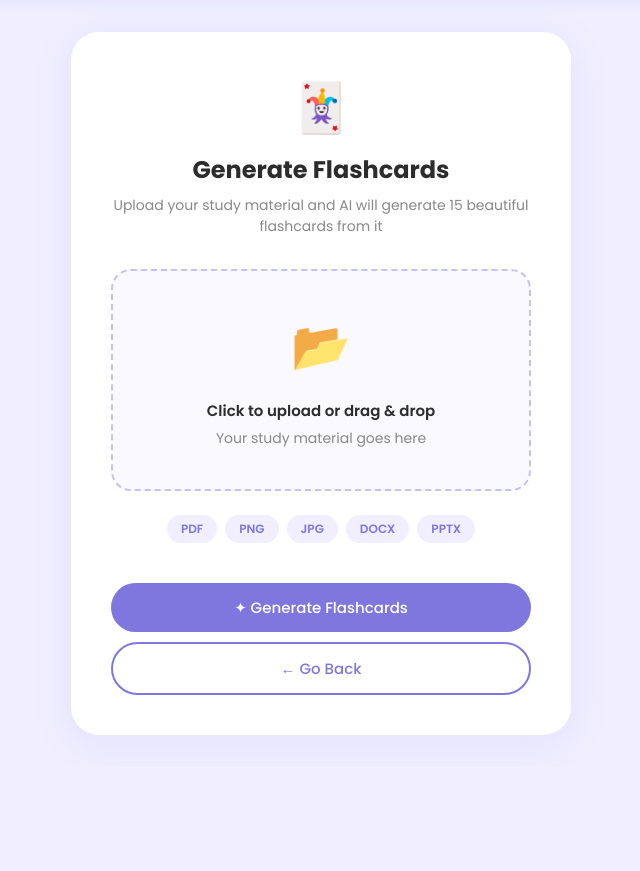
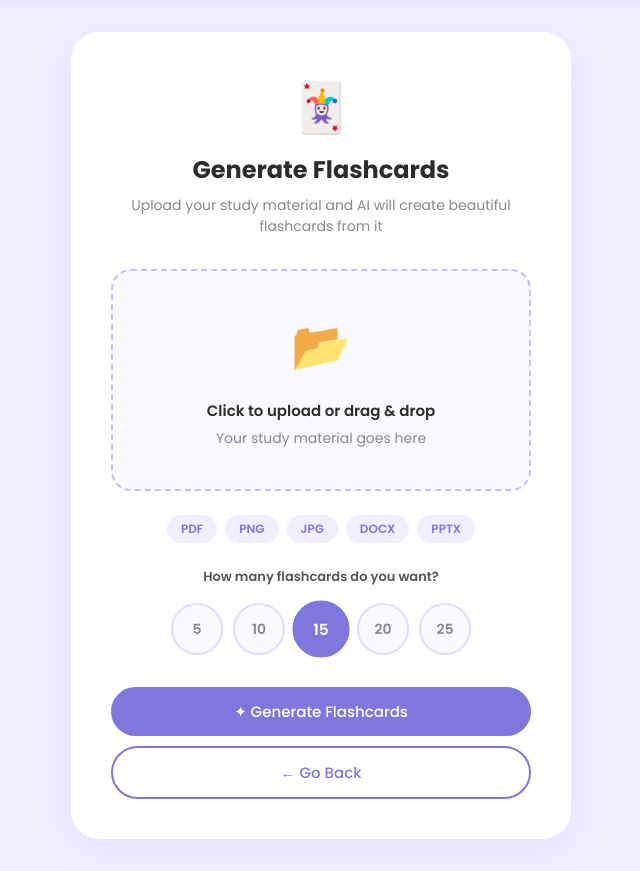
Before and after one commit to tanvi3108/QuizForge, a Flask app: page /upload/1 in a window 1280 px wide. Shown: the part 69-940 px from the top of the page, without its empty margins (319-959 px from the left). Before the commit the page ends 804 px from the top, so only its background shows below. Run offline with Flask 3, Linux system fonts and the light colour scheme; the visitor is signed in with stand-in values (Sample User, id 1).

Commit message:
final commit

```diff
--- a/app.py
+++ b/app.py
@@ -115,6 +115,7 @@ def upload(mode):
 def process():
     mode = request.form.get("mode")
     file = request.files.get("file")
+    num = int(request.form.get("num", 15))
 
     if not file or file.filename == "":
         return render_template("upload.html", mode=mode, error="Please select a file.")
@@ -135,13 +136,13 @@ def process():
     user_id = session["user_id"]
 
     if mode == "quiz":
-        questions = generate_quiz(text)
+        questions = generate_quiz(text, num_questions=num)
         quiz_id = save_quiz(user_id, title, questions)
         os.remove(file_path)
         return redirect(url_for("quiz", quiz_id=quiz_id))
 
     elif mode == "flash":
-        cards = generate_flashcards(text)
+        cards = generate_flashcards(text, num_cards=num)
         fc_id = save_flashcards(user_id, title, cards)
         os.remove(file_path)
         return redirect(url_for("flashcard", fc_id=fc_id))
--- a/templates/choose.html
+++ b/templates/choose.html
@@ -114,7 +114,7 @@
                     <h2>Quiz</h2>
                     <p>Test your knowledge with AI-generated multiple choice questions</p>
                     <ul class="feature-list">
-                        <li>15 smart MCQ questions</li>
+                        <li>Smart MCQ questions</li>
                         <li>One question at a time</li>
                         <li>Instant score & feedback</li>
                         <li>Saved to your account</li>
@@ -127,7 +127,7 @@
                     <h2>Flashcards</h2>
                     <p>Learn key concepts with beautiful flip cards for quick revision</p>
                     <ul class="feature-list">
-                        <li>15 key concept cards</li>
+                        <li>Key concept cards</li>
                         <li>Flip animation</li>
                         <li>Navigate at your pace</li>
                         <li>Saved to your account</li>
--- a/templates/upload.html
+++ b/templates/upload.html
@@ -28,6 +28,52 @@
 
         .upload-zone {
             transition: all 0.2s;
+        }
+
+        .num-selector {
+            display: flex;
+            gap: 10px;
+            justify-content: center;
+            flex-wrap: wrap;
+            margin: 1rem 0;
+        }
+
+        .num-btn {
+            width: 52px;
+            height: 52px;
+            border-radius: 50%;
+            border: 2px solid #e0ddff;
+            background: #fafafe;
+            font-size: 14px;
+            font-weight: 600;
+            font-family: 'Poppins', sans-serif;
+            color: #888;
+            cursor: pointer;
+            transition: all 0.2s;
+            display: flex;
+            align-items: center;
+            justify-content: center;
+        }
+
+        .num-btn:hover {
+            border-color: #7f77dd;
+            color: #7f77dd;
+            background: #f0eeff;
+        }
+
+        .num-btn.selected {
+            background: #7f77dd;
+            border-color: #7f77dd;
+            color: white;
+            transform: scale(1.1);
+        }
+
+        .num-label {
+            font-size: 13px;
+            font-weight: 600;
+            color: #555;
+            margin-bottom: 0.5rem;
+            text-align: center;
         }
 
         .generating-steps {
@@ -139,27 +185,17 @@
                     {% if mode == 'quiz' %}📝{% else %}🃏{% endif %}
                 </div>
                 <h1>
-                    {% if mode == 'quiz' %}
-                        Generate a Quiz
-                    {% else %}
-                        Generate Flashcards
-                    {% endif %}
+                    {% if mode == 'quiz' %}Generate a Quiz{% else %}Generate Flashcards{% endif %}
                 </h1>
                 <p class="upload-sub">
-                    Upload your study material and AI will
-                    {% if mode == 'quiz' %}
-                        create 15 smart MCQ questions
-                    {% else %}
-                        generate 15 beautiful flashcards
-                    {% endif %}
+                    Upload your study material and AI will create
+                    {% if mode == 'quiz' %}smart MCQ questions{% else %}beautiful flashcards{% endif %}
                     from it
                 </p>
             </div>
 
             {% if error %}
-            <div class="error-msg">
-                ⚠️ {{ error }}
-            </div>
+            <div class="error-msg">⚠️ {{ error }}</div>
             {% endif %}
 
             <form method="POST"
@@ -169,6 +205,7 @@
                   onsubmit="showLoading()">
 
                 <input type="hidden" name="mode" value="{{ mode }}">
+                <input type="hidden" name="num" id="num-input" value="15">
 
                 <div class="upload-zone anim anim-2"
                      id="upload-zone"
@@ -202,14 +239,24 @@
                 </div>
 
                 <div class="anim anim-3">
+                    <div class="num-label">
+                        How many
+                        {% if mode == 'quiz' %}questions{% else %}flashcards{% endif %}
+                        do you want?
+                    </div>
+                    <div class="num-selector">
+                        <button type="button" class="num-btn" onclick="selectNum(this, 5)">5</button>
+                        <button type="button" class="num-btn" onclick="selectNum(this, 10)">10</button>
+                        <button type="button" class="num-btn selected" onclick="selectNum(this, 15)">15</button>
+                        <button type="button" class="num-btn" onclick="selectNum(this, 20)">20</button>
+                        <button type="button" class="num-btn" onclick="selectNum(this, 25)">25</button>
+                    </div>
+                </div>
+
+                <div class="anim anim-3">
                     <button type="submit" class="btn btn-primary btn-full" style="margin-top:1rem;">
-                        {% if mode == 'quiz' %}
-                            ✦ Generate Quiz
-                        {% else %}
-                            ✦ Generate Flashcards
-                        {% endif %}
+                        {% if mode == 'quiz' %}✦ Generate Quiz{% else %}✦ Generate Flashcards{% endif %}
                     </button>
-
                     <a href="{{ url_for('choose') }}"
                        class="btn btn-outline btn-full"
                        style="margin-top:10px; display:block; text-align:center;">
@@ -218,11 +265,16 @@
                 </div>
 
             </form>
-
         </div>
     </div>
 
     <script>
+        function selectNum(btn, val) {
+            document.querySelectorAll('.num-btn').forEach(b => b.classList.remove('selected'));
+            btn.classList.add('selected');
+            document.getElementById('num-input').value = val;
+        }
+
         function showFileName(input) {
             if (input.files && input.files[0]) {
                 document.getElementById('file-name').textContent = input.files[0].name;
```
Also changed, not shown: ai_generator.py (+4 -4 lines).
